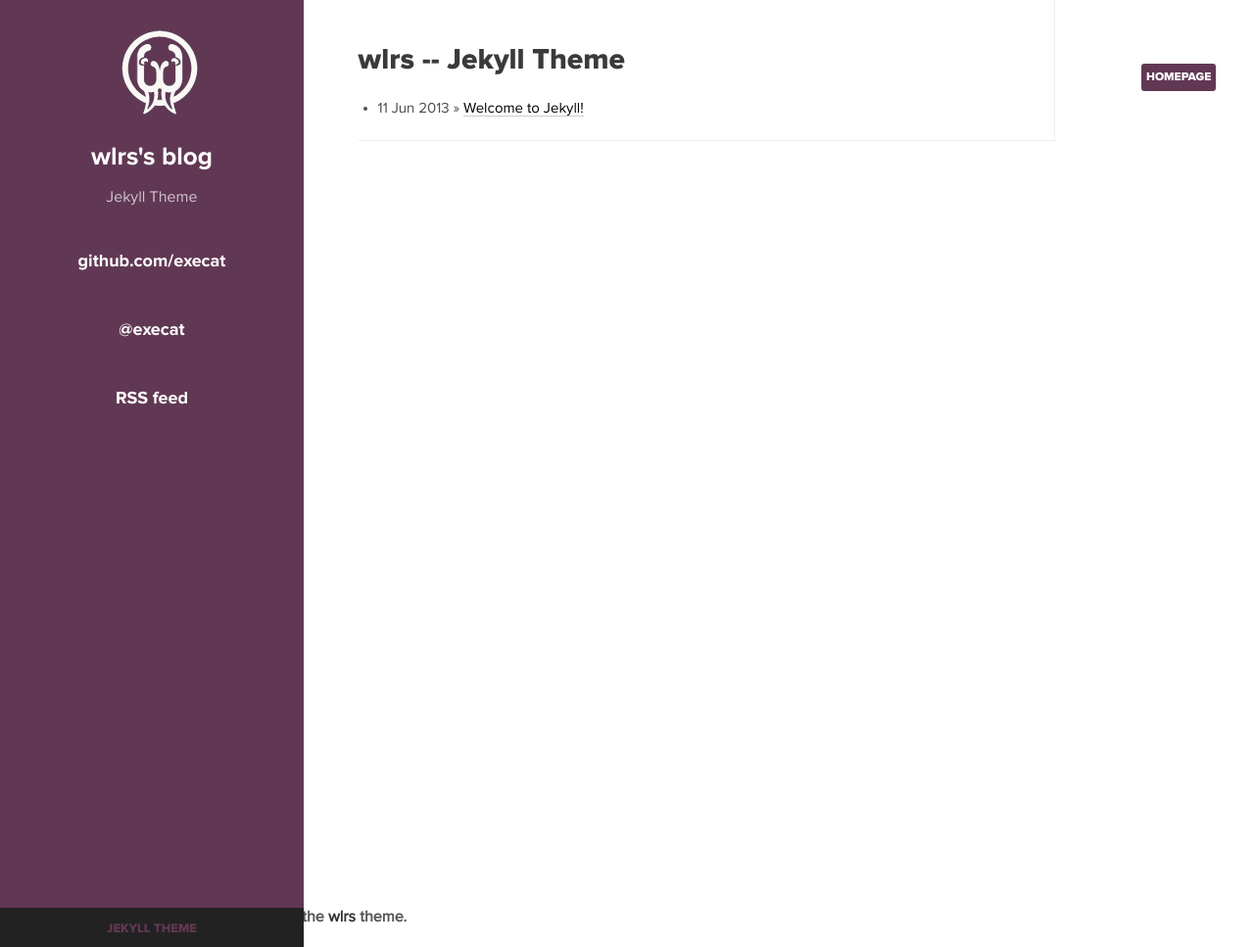
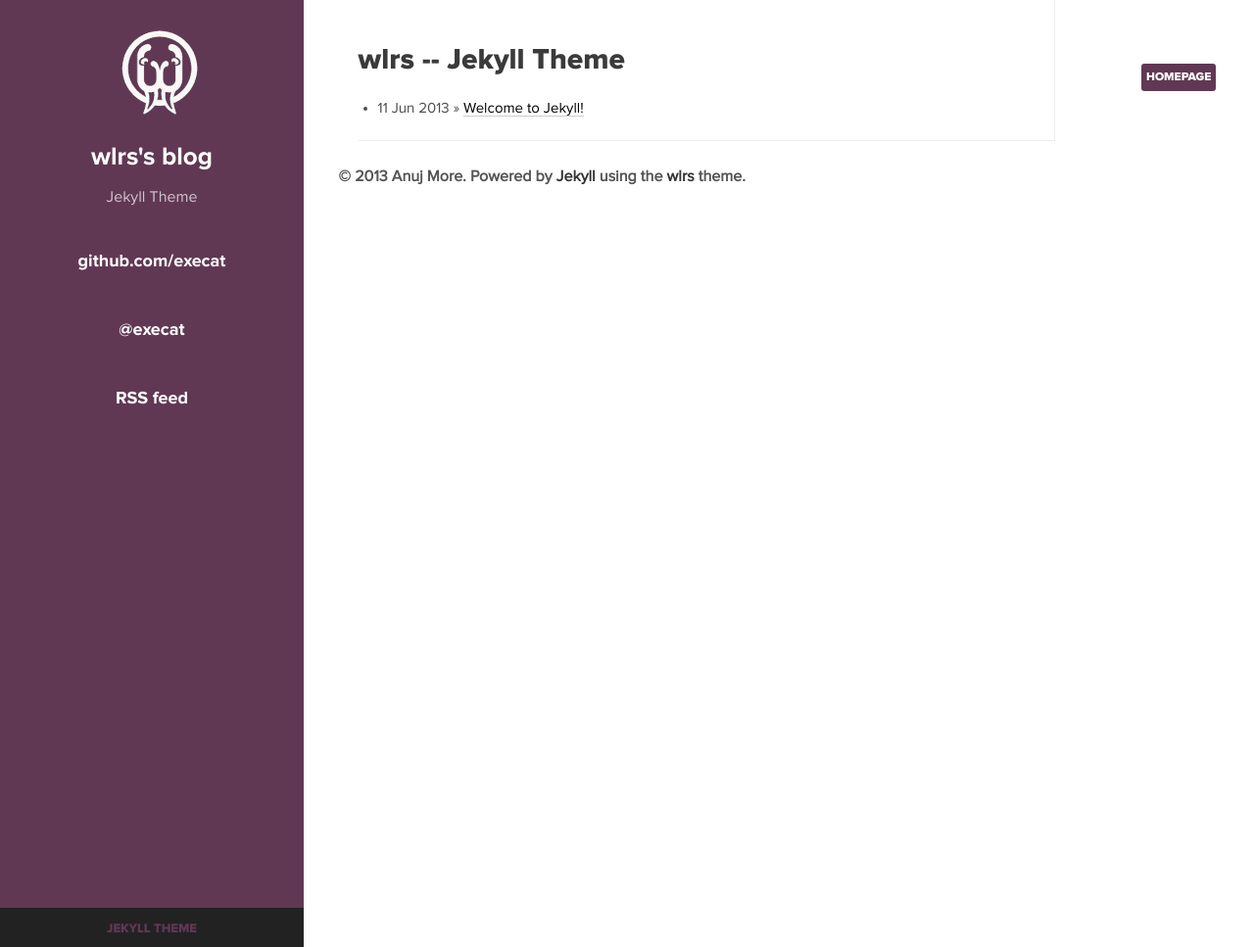
Before and after one commit to alpfundi/wlrs, a Jekyll site: the page built from index.md, in a window 1280 px wide and 967 px high. Shown: the whole window at 98% size. Built offline with Jekyll 4.4.1, drawn with Linux system fonts in a browser that asks for light colours; nearby versions of some CDN libraries.

Commit message:
Adding footer to all layouts

```diff
--- a/_includes/author-bio.html
+++ b/_includes/author-bio.html
@@ -1,6 +1,8 @@
-<img src="{{ site.url }}/images/{{ site.owner.avatar }}" class="bio-photo" alt="{{ site.owner.name }} bio photo" width="100" height="100"></a>
+<div>
+<img src="{{ site.url }}/images/{{ site.owner.avatar }}" class="bio-photo" alt="{{ site.owner.name }} bio photo" width="100" height="100">
+<h4>{{ site.owner.name }}</h4>
+</div>
 
-<h4>{{ site.owner.name }}</h4>
 <p>{{ site.owner.bio }}</p>
 <p style="text-indent:0;margin-top:1.5em;">
   <a href="http://twitter.com/{{ site.owner.twitter }}" target="_blank">
--- a/_layouts/base.html
+++ b/_layouts/base.html
@@ -12,6 +12,5 @@
     <!-- <section>..</section> goes here -->
     {{ content }}
 
-    <footer>{% include footer.html %}</footer>
   </body>
 </html>
--- a/_layouts/default.html
+++ b/_layouts/default.html
@@ -39,4 +39,5 @@
 		</p>
 	</article>
 	<footer id="paginate"></footer>
+	<footer>{% include footer.html %}</footer>
 </section>
--- a/_layouts/index.html
+++ b/_layouts/index.html
@@ -36,4 +36,5 @@
     </p>
   </article>
   <footer id="paginate"></footer>
+  <footer>{% include footer.html %}</footer>
 </section>
--- a/_layouts/page.html
+++ b/_layouts/page.html
@@ -33,4 +33,5 @@
     </p>
   </article>
   <footer id="paginate"></footer>
+  <footer>{% include footer.html %}</footer>
 </section>
--- a/_layouts/post.html
+++ b/_layouts/post.html
@@ -29,4 +29,5 @@
     </p>
   </article>
   <footer id="paginate"></footer>
+  <footer>{% include footer.html %}</footer>
 </section>
```
